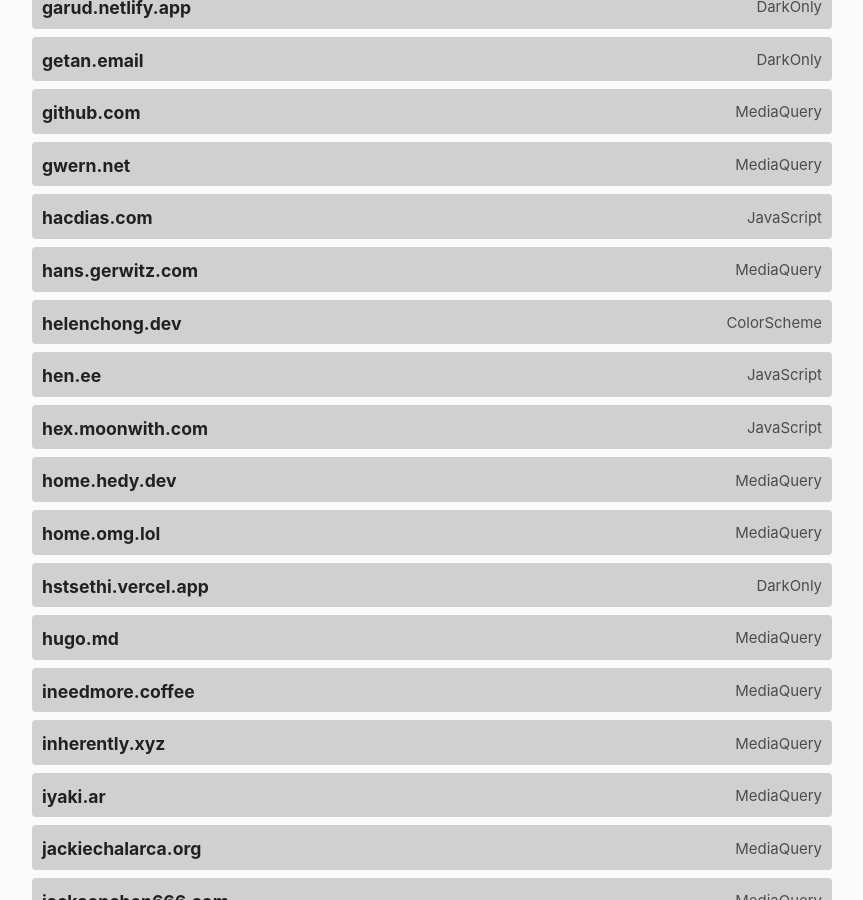
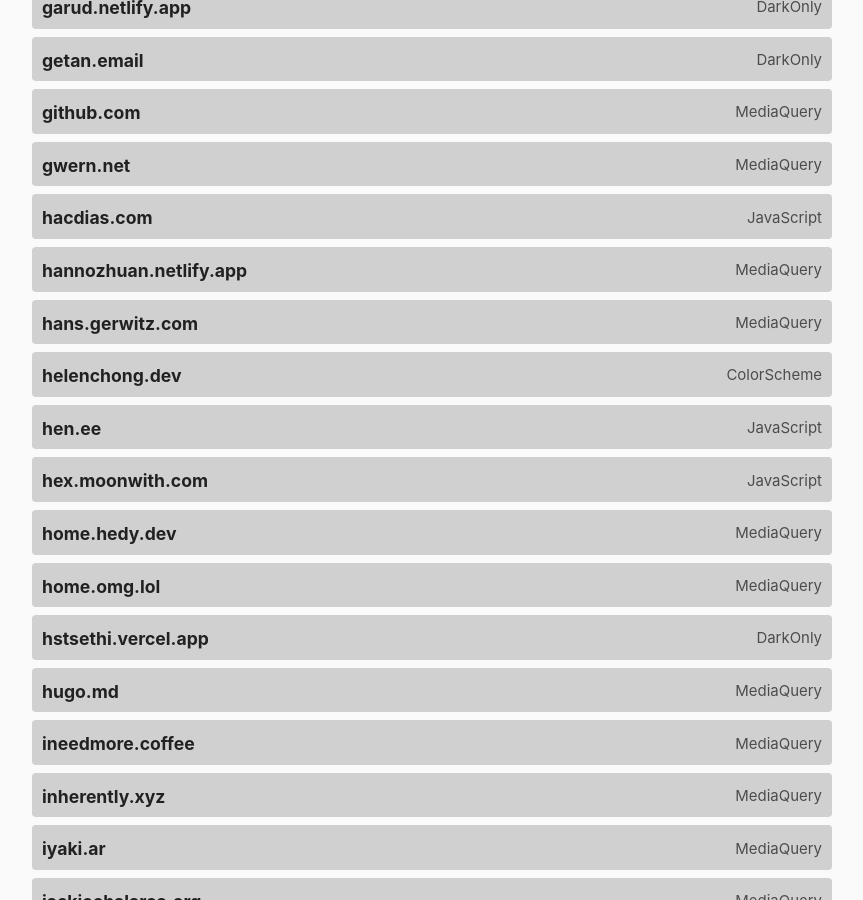
Before and after one commit to garritfra/darktheme.club, a Jekyll site: the page built from index.md, in a window 1280 px wide and 900 px high, scrolled down 3847 px. Shown: the whole window, without its empty margins (208-1071 px from the left). Built offline with Jekyll 4.4.1, drawn with Linux system fonts in a browser that asks for light colours.

Commit message:
Add hannozhuan.netlify.app

```diff
--- a/_data/sites.yml
+++ b/_data/sites.yml
@@ -1,3 +1,8 @@
+- domain: hannozhuan.netlify.app
+  url: https://hannozhuan.netlify.app/
+  method: mediaquery
+  last_checked: 2025-08-05
+
 - domain: 250kb.club
   url: https://250kb.club/
   method: mediaquery
```
